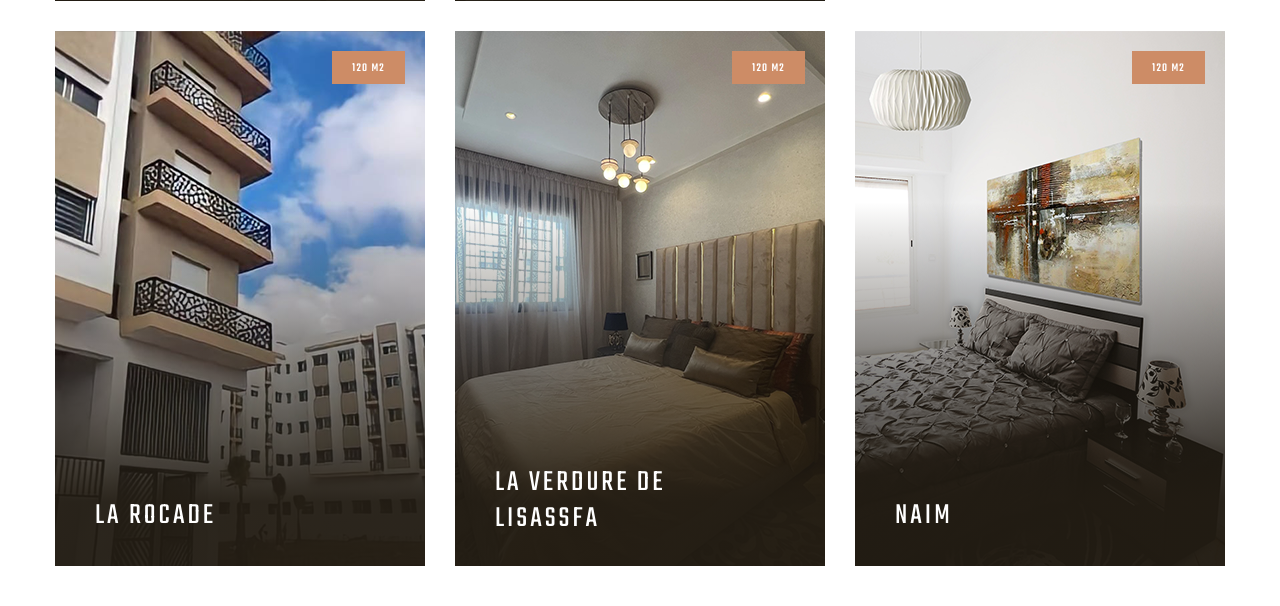
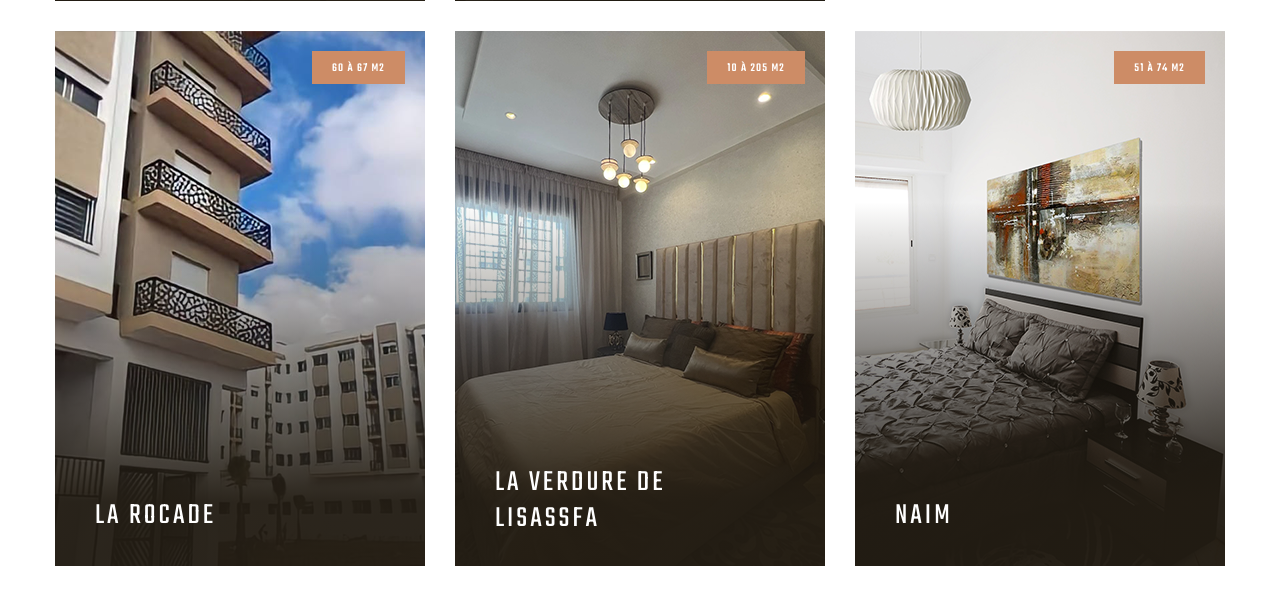
Before and after one commit to ayoub1234gh/riadalfoutouh, a Symfony app: template templates/default/residence.html.twig in a window 1280 px wide. Shown: the part 1257-1863 px from the top of the page. Run offline with Twig, Linux system fonts and the light colour scheme; the template is opened without the code that fills it, so the values that code supplies are empty; some libraries are stand-ins or nearby versions; some web fonts are replaced.

Commit message:
insertion photo 2

```diff
--- a/templates/default/contact.html.twig
+++ b/templates/default/contact.html.twig
@@ -11,7 +11,7 @@
 
             <!--Page Header Start-->
         <section class="page-header">
-            <div class="page-header-bg" style="background-image: url({{asset('front/images/backgrounds/page-header-bg.jpg')}});">
+            <div class="page-header-bg" style="background-image: url({{asset('front/images/resources/banner_contact_page.png')}});">
             </div>
             <div class="page-header__overly"></div>
             <div class="container">
--- a/templates/default/naim.html.twig
+++ b/templates/default/naim.html.twig
@@ -115,7 +115,7 @@
             </div>
         </section>
         <!--Brand One Start-->
-        <section class="brand-one brand-three">
+        {# <section class="brand-one brand-three">
             <div class="brand-one__wrap">
                 <div class="container">
                     <div class="row">
@@ -191,7 +191,7 @@
                     </div>
                 </div>
             </div>
-        </section>
+        </section> #}
         <!--Brand One End-->
 
                 <!--Services One Start-->
--- a/templates/default/residence.html.twig
+++ b/templates/default/residence.html.twig
@@ -47,7 +47,7 @@
                                     </div>
                                 </div>
                                 <div class="apartment-one__btn-box">
-                                    <a href="apartment-details-1.html" class="thm-btn apartment-one__btn">120 m2</a>
+                                    <a href="apartment-details-1.html" class="thm-btn apartment-one__btn">102 à 124 m2</a>
                                 </div>
                             </div>
                         </div>
@@ -69,7 +69,7 @@
                                     </div>
                                 </div>
                                 <div class="apartment-one__btn-box">
-                                    <a href="apartment-details-1.html" class="thm-btn apartment-one__btn">120 m2</a>
+                                    <a href="apartment-details-1.html" class="thm-btn apartment-one__btn">80 à 100 m2</a>
                                 </div>
                             </div>
                         </div>
@@ -91,7 +91,7 @@
                                     </div>
                                 </div>
                                 <div class="apartment-one__btn-box">
-                                    <a href="apartment-details-1.html" class="thm-btn apartment-one__btn">120 m2</a>
+                                    <a href="apartment-details-1.html" class="thm-btn apartment-one__btn">80 à 100 m2</a>
                                 </div>
                             </div>
                         </div>
@@ -113,7 +113,7 @@
                                     </div>
                                 </div>
                                 <div class="apartment-one__btn-box">
-                                    <a href="apartment-details-1.html" class="thm-btn apartment-one__btn">120 m2</a>
+                                    <a href="apartment-details-1.html" class="thm-btn apartment-one__btn">60 à 67 m2</a>
                                 </div>
                             </div>
                         </div>
@@ -135,7 +135,7 @@
                                     </div>
                                 </div>
                                 <div class="apartment-one__btn-box">
-                                    <a href="apartment-details-1.html" class="thm-btn apartment-one__btn">120 m2</a>
+                                    <a href="apartment-details-1.html" class="thm-btn apartment-one__btn">10 à 205 m2</a>
                                 </div>
                             </div>
                         </div>
@@ -157,7 +157,7 @@
                                     </div>
                                 </div>
                                 <div class="apartment-one__btn-box">
-                                    <a href="#" class="thm-btn apartment-one__btn">120 m2</a>
+                                    <a href="#" class="thm-btn apartment-one__btn">51 à 74 m2</a>
                                 </div>
                             </div>
                         </div>
```
Also changed, not shown: templates/default/blog.html.twig (+11 -11 lines), templates/default/locauxcommerciaux.html.twig (+13 -13 lines), public/front/images/resources/actualite_blog.jpg (added), public/front/images/resources/astuce_blog.jpg (added), public/front/images/resources/banner_blog.png (added), public/front/images/resources/banner_contact_page.png (added), public/front/images/resources/banner_lc.png (added), public/front/images/resources/categorie_blog.png (added), public/front/images/resources/faq_blog.png (added), public/front/images/resources/lc_1.png (added), public/front/images/resources/lc_2.png (added), public/front/images/resources/lc_3.png (added), public/front/images/resources/lc_4.png (added), 4 other files.
